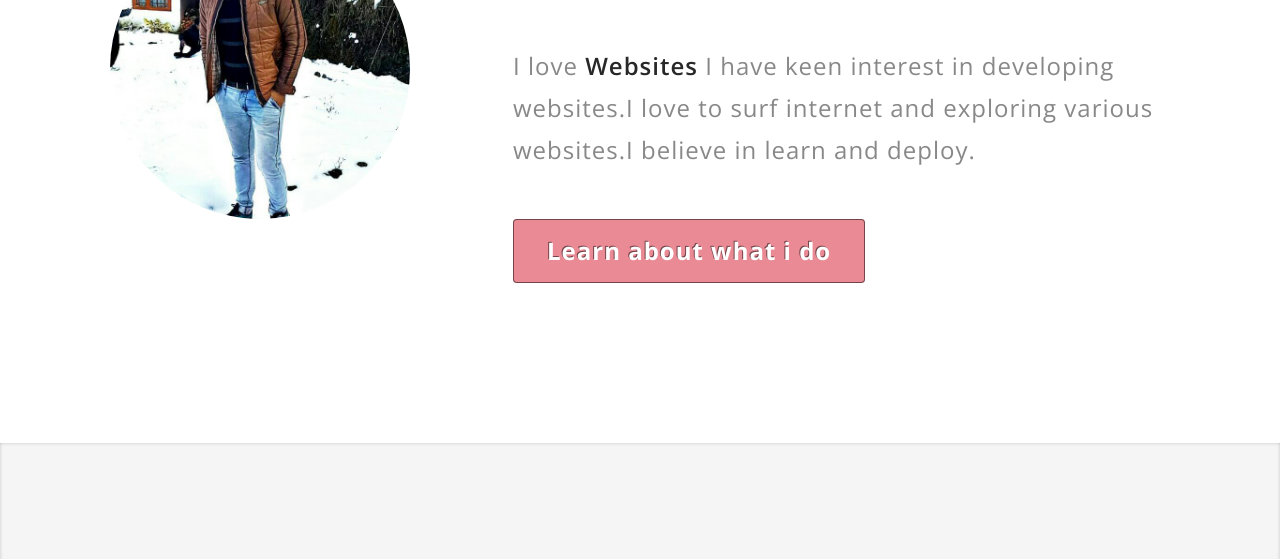
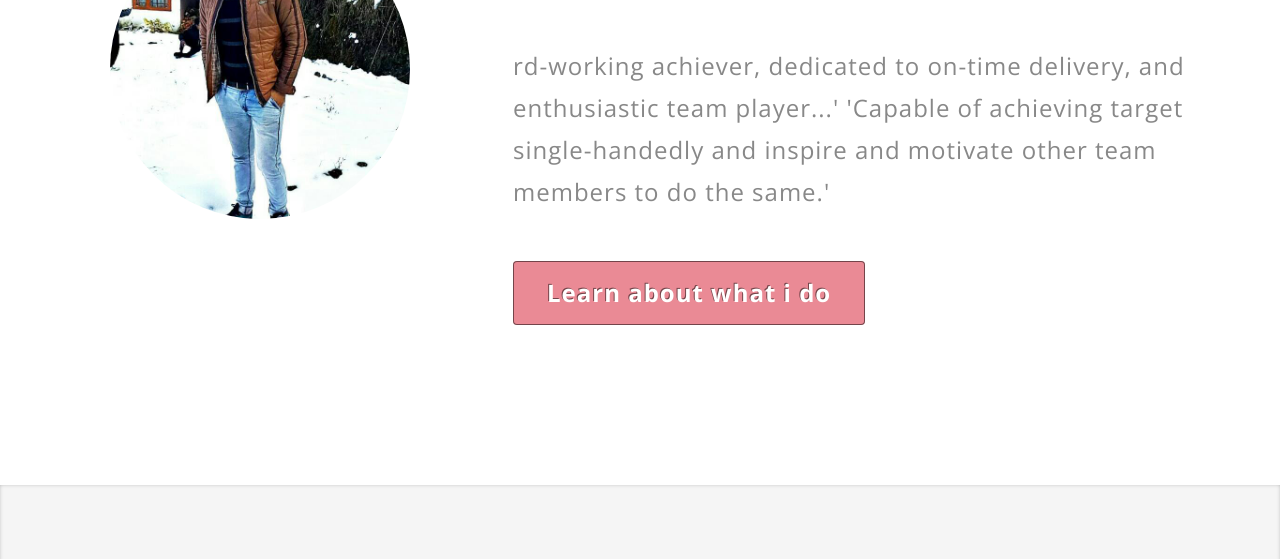
Before and after one commit to AkshayBhati03111997/AkshayBhati03111997.github.io, a plain HTML site: page index.html in a window 1280 px wide. Shown: the part 241-800 px from the top of the page. Drawn offline with nearby package versions, Linux system fonts and the light colour scheme.

Commit message:
Update index.html
update

```diff
--- a/index.html
+++ b/index.html
@@ -62,7 +62,7 @@
 					 <div class="col-lg-8 advantage-grid-info">
                         <div class="advantage_left">
                              <h1 class="heading text-capitalize mb-sm-5 mb-4">Hi. I'm <span>Akshay.</span></h1>
-							<p class="mt-4">I love <span>Websites </span>I have keen interest in developing websites.I love to surf internet and exploring various websites.I believe in learn and deploy.</p>
+							<p class="mt-4">rd-working achiever, dedicated to on-time delivery, and enthusiastic team player...' 'Capable of achieving target single-handedly and inspire and motivate other team members to do the same.'</p>
 							<a href="#services" class="banner-button btn mt-5 scroll">Learn about what i do</a>
 						</div>
                     </div>
```
